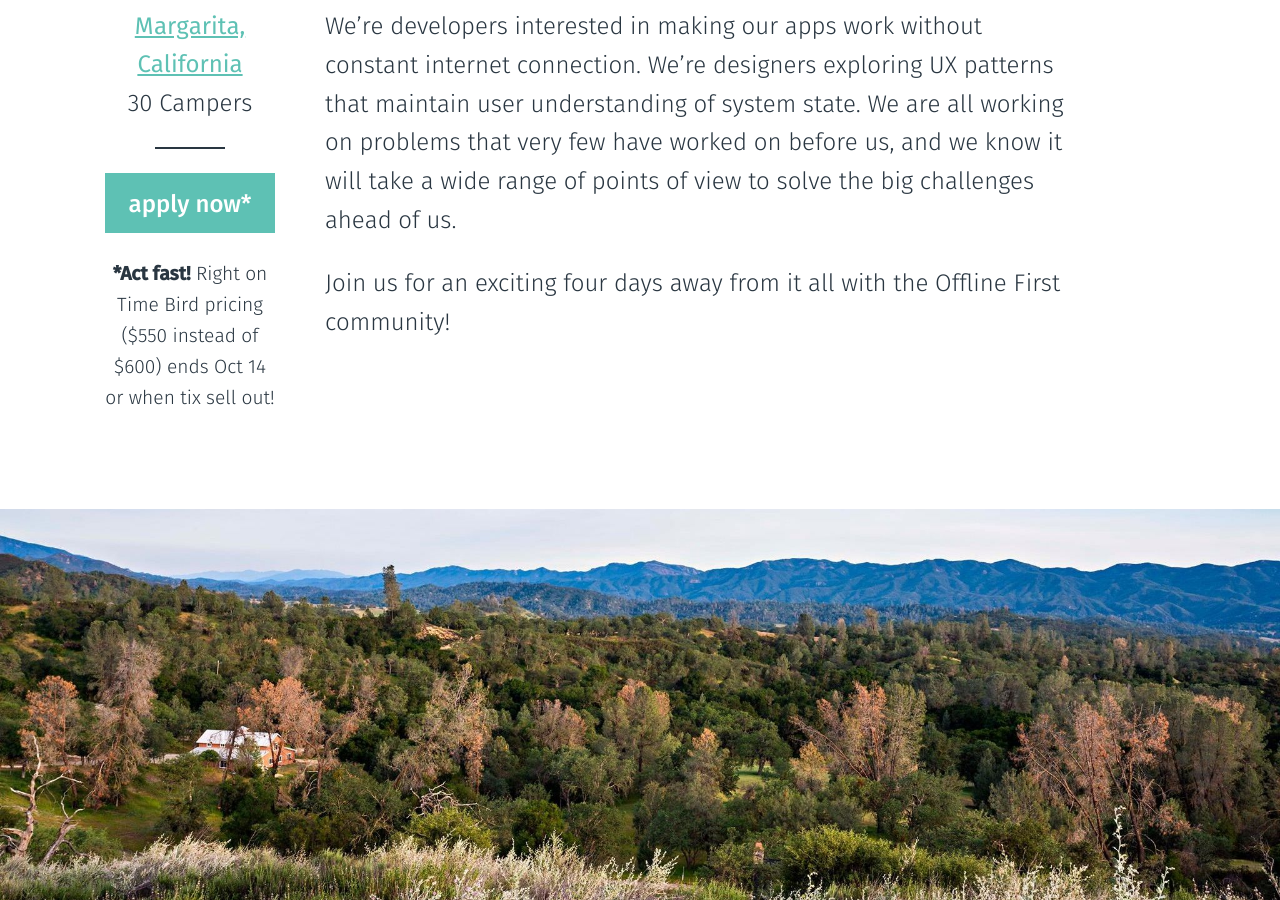
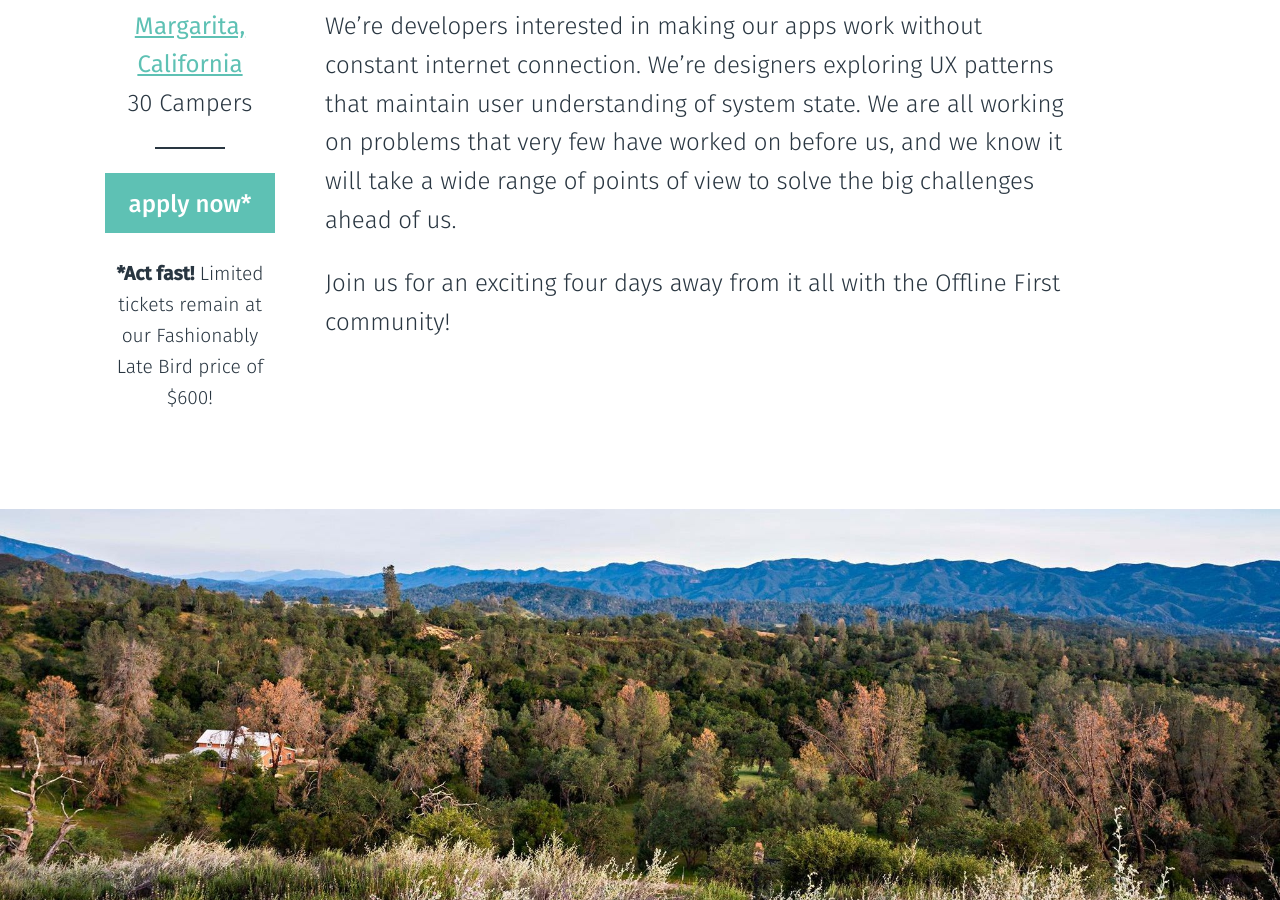
Before and after one commit to offlinefirst/offlinefirst.org, a Jekyll site: the page built from camp/index.html, in a window 1280 px wide and 900 px high, scrolled down 437 px. Built offline with Jekyll 4.4.1, drawn with Linux system fonts in a browser that asks for light colours; comment, search, counter and statistics services are not loaded; some of the changed text lies outside the part shown.

Commit message:
updated pricing
updated pricing

```diff
--- a/camp/index.html
+++ b/camp/index.html
@@ -24,7 +24,7 @@ root_path:  ../
 
   <p class="price">
     <small>
-      <strong>*Act fast!</strong> Right on Time Bird pricing ($550 instead of $600) ends Oct 14 or when tix sell out!
+      <strong>*Act fast!</strong> Limited tickets remain at our Fashionably Late Bird price of $600!
     </small>
   </p>
 
@@ -107,8 +107,7 @@ root_path:  ../
 
   <div class="apply">
     <span class="date">November 4-7, 2016</span><br>
-    <span class="price">$550*</span><br>
-    <em>*Act fast! Right on Time Bird pricing ends Oct 14 or when tix sell out!</em><br>
+    <span class="price">$600</span><br>
     <p><a href="https://offlinecamp.typeform.com/to/F93r36">Camper Application</a></p>
   </div>
   <div class="clear"></div>
```
